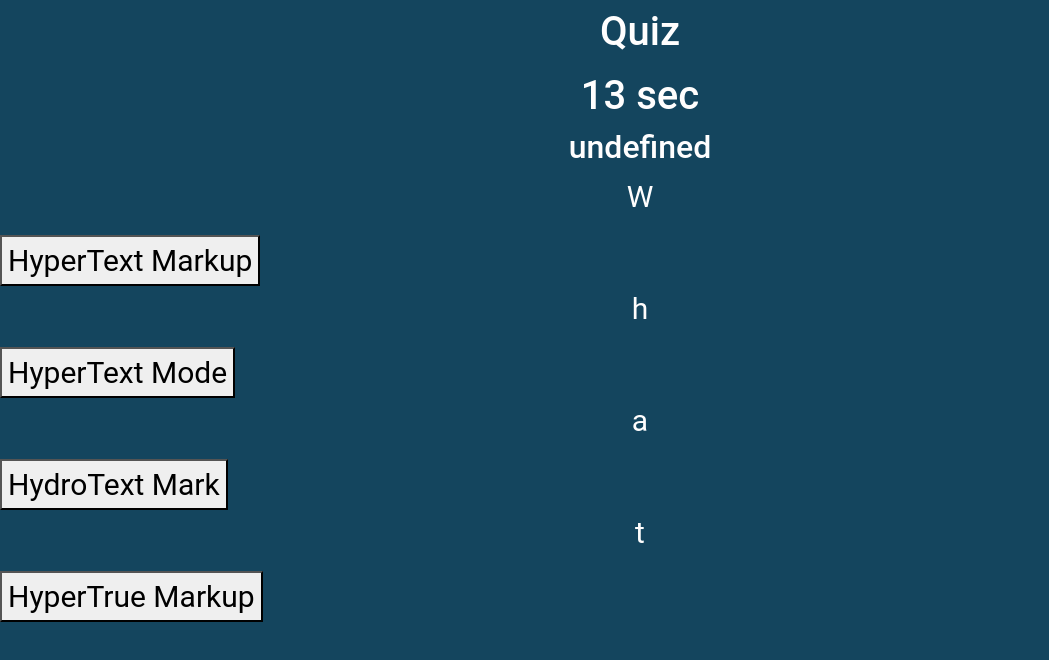
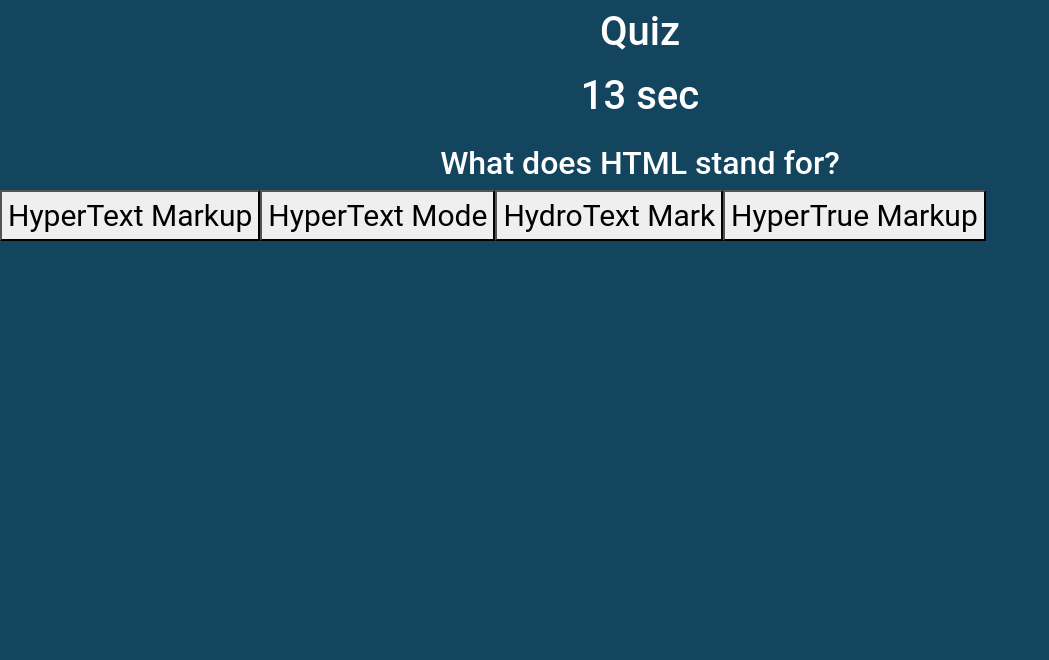
Before and after one commit to dolivafig/Code-Quiz, a plain HTML site: page index.html in a window 1280 px wide. Both pictures are taken after a click on the button "Start". Shown: the whole page, without its empty margins (0-1049 px from the left). Drawn offline with nearby package versions, Linux system fonts and the light colour scheme.

Commit message:
update js code

```diff
--- a/index.html
+++ b/index.html
@@ -24,8 +24,8 @@
 </div>
 
 <container class="quiz-page" id="quiz-page">
-    <h2 id="quiz-title"></h2>
-
+    <h2 id="quiz-title">""</h2>
+    <p id="tag"></p>
 </container>
 
 <div class="score-page" id="score-page">
--- a/script.js
+++ b/script.js
@@ -17,13 +17,13 @@ const questions = [
     },
     {
         question: "What does the s in https stand for?",
-        choices: ["option 1", "option 2", "option 3", "option 4"],
-        answer: "option 3"
+        choices: ["safe", "secure", "sexy", "stuff"],
+        answer: "secure"
     },
     {
-        question: "What does HTML stand for?",
-        choices: ["option 1", "option 2", "option 3", "option 4"],
-        answer: "option 4"
+        question: "What does .js stand for?",
+        choices: [".javascript", ".jason", "javasquare", ".jayson"],
+        answer: ""
     },
 ];
 
@@ -39,46 +39,63 @@ document.getElementById("header").style.display = "none";
 var i =0;
 
 function showQuestion() {
-document.getElementById("quiz-title").innerHTML = questions[i].questions;
-for(var j=0; j < questions[i].choices.length; j++){
+document.getElementById("quiz-title").innerHTML = questions[i].question;
+var title = document.getElementById("quiz-title");
+title.innerHTML = questions[i].question;
+document.getElementById("quiz-page").appendChild(title);
+
+ for(var j=0; j < questions[i].choices.length; j++){
     var btn=document.createElement("button");
-    var tag = document.createElement("p");
-    tag.innerHTML = questions[i].question[j];
     btn.innerHTML = questions[i].choices[j];
-    document.getElementById("quiz-page").appendChild(tag);
+
     document.getElementById("quiz-page").appendChild(btn);
-    btn.addEventListener("click", function() {
+
+btn.addEventListener("click", function() {
         if (questions[i].choices == questions[i].answer){
             score++;
+
+        } else {
+            secondsLeft-5;
         }
-        else {
-            secondsLeft -5;
+        i++;
+        // var element = document.getElementById("quiz-page");
+        // while (element.hasChildNodes()) {
+
+        //     element.removeChild(element.firstChild)
+
+        // }
+
+        if (i < questions.length){
+
+        showQuestion();
+        } else {
+            secondsLeft = 0;
         }
-
-        console.log(score)
-        i++;
-        showQuestion();
     })
-    }
 }
 
+
+}
+
+var secondsLeft=15;
 
 function setTime() {
  document.getElementById("start-page").style.display="none";
  document.getElementById("quiz-page").style.display = "block";
  document.getElementById("header").style.display = "block";
 
-    var secondsLeft=15;
+
  timeEl.textContent = secondsLeft + " sec";
     var timerInterval = setInterval(function() {
     secondsLeft--;
     timeEl.textContent = secondsLeft + " sec";
 
-    if(secondsLeft===0) {
+    if(secondsLeft===0 || secondsLeft < 0 ) {
         clearInterval(timerInterval);
         timeEl.textContent = "Time is up!";
         document.getElementById("quiz-page").style.display = "none";
         document.getElementById("score").style.display = "block";
+       document.getElementById("score").innerHTML = score;
         // document.getElementById("start-page").style.display="block";
     }
 }, 1000);
```
